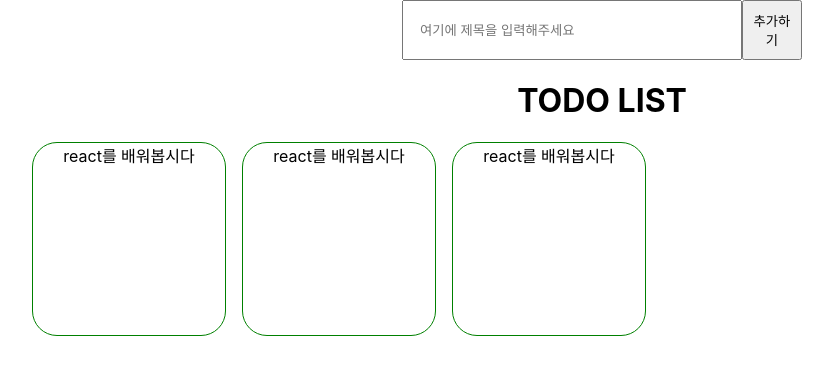
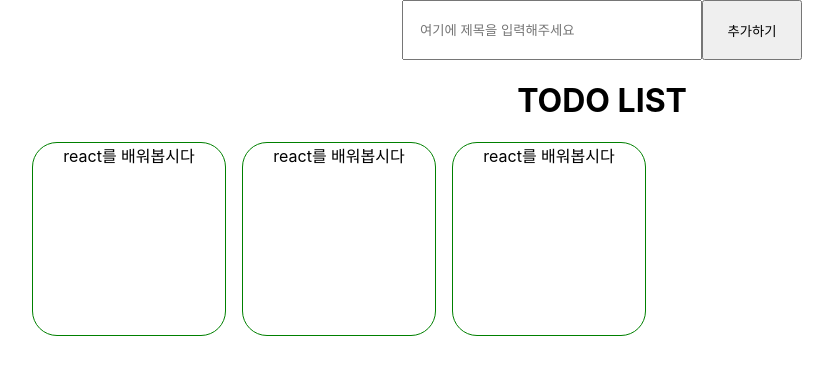
Before and after one commit to Haegnim/hh99_tests, a React (Create React App) app: page / in a window 1280 px wide. Shown: the top 374 px of the page, without its empty margins (38-871 px from the left). Built offline with nearby package versions, Linux system fonts and the light colour scheme.

Commit message:
0628 버튼 스타일 수정

```diff
--- a/src/App.css
+++ b/src/App.css
@@ -6,16 +6,23 @@
   margin: auto;
   text-align: center;
 }
+/* --- input-form style  */
 .input-form{
   width: 400px;
   margin: auto;
   display:flex
 }
 .input-box{
-  width:calc(100% - 60px);
+  width:calc(100% - 100px);
   height: 60px;
   padding: 12px 16px;
 }
+.btn-style{
+  width : 100px;
+  height: 60px;
+
+}
+/* --- todolist style  */
 .todolist{
   padding: 0 30px;
   list-style: none;
@@ -29,9 +36,3 @@
   border: 1px solid green;
   border-radius: 25px;
 }
-
-button{
-  width : 60px;
-  height: 60px;
-
-}
--- a/src/App.js
+++ b/src/App.js
@@ -42,7 +42,9 @@ function App() {
                     onChange={onChangeHandler}
                     placeholder="여기에 제목을 입력해주세요"
                 />
-                <button onClick={onSubmitHandler}>추가하기</button>
+                <button className="btn-style" onClick={onSubmitHandler}>
+                    추가하기
+                </button>
             </div>
             <h1>TODO LIST</h1>
             <ul className="todolist">
```
